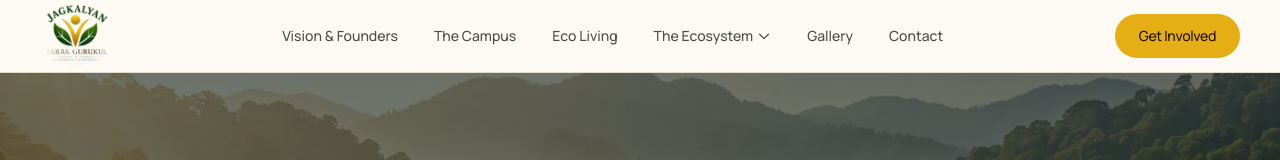
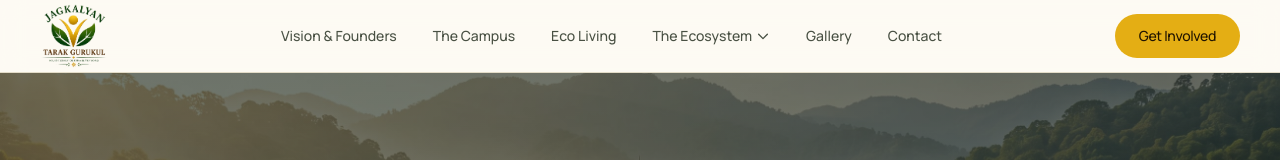
Before and after one commit to framemindaistudio/jagkalyan-tarak-gurukul-website, a Next.js app: page / in a window 1280 px wide. Shown: the top 160 px of the page. Built offline with nearby package versions, Linux system fonts and the light colour scheme.

Commit message:
Fix logo background-removal haze and faded bottom text
Rebuilt the transparent logo from the original flat design using a
saturation-based color cutout instead of the prior background-removal
pass, which left a soft white halo around the mark and caused the
bottom text to fade out.

```diff
--- a/src/components/layout/footer.tsx
+++ b/src/components/layout/footer.tsx
@@ -13,8 +13,8 @@ export function Footer() {
             <Image
               src="/images/logo.png"
               alt="JagKalyan Tarak Gurukul"
-              width={600}
-              height={543}
+              width={700}
+              height={655}
               className="h-20 w-auto"
             />
           </div>
--- a/src/components/layout/navbar.tsx
+++ b/src/components/layout/navbar.tsx
@@ -23,8 +23,8 @@ export function Navbar() {
           <Image
             src="/images/logo.png"
             alt="JagKalyan Tarak Gurukul"
-            width={600}
-            height={543}
+            width={700}
+            height={655}
             priority
             className="h-16 w-auto"
           />
```
Also changed, not shown: public/images/logo.png.
